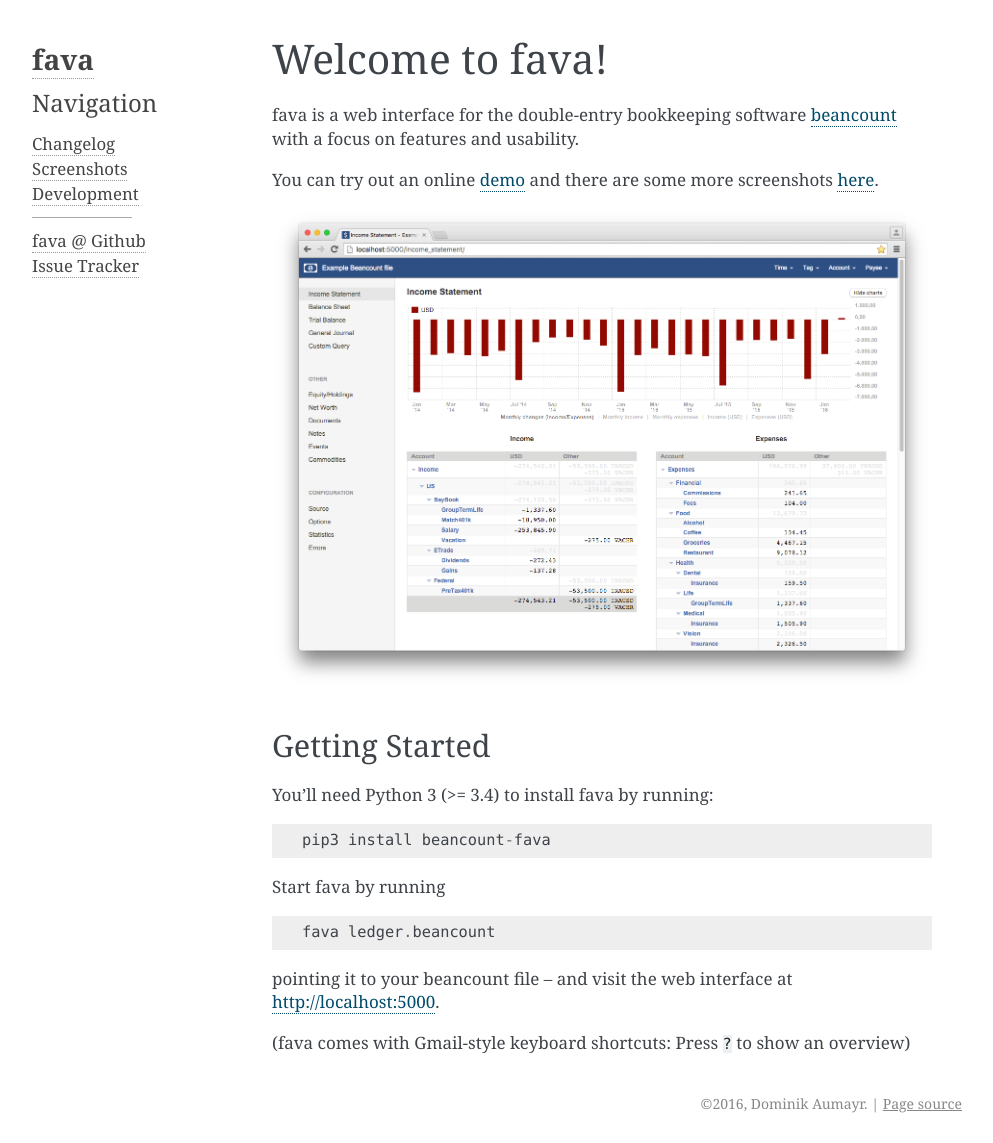
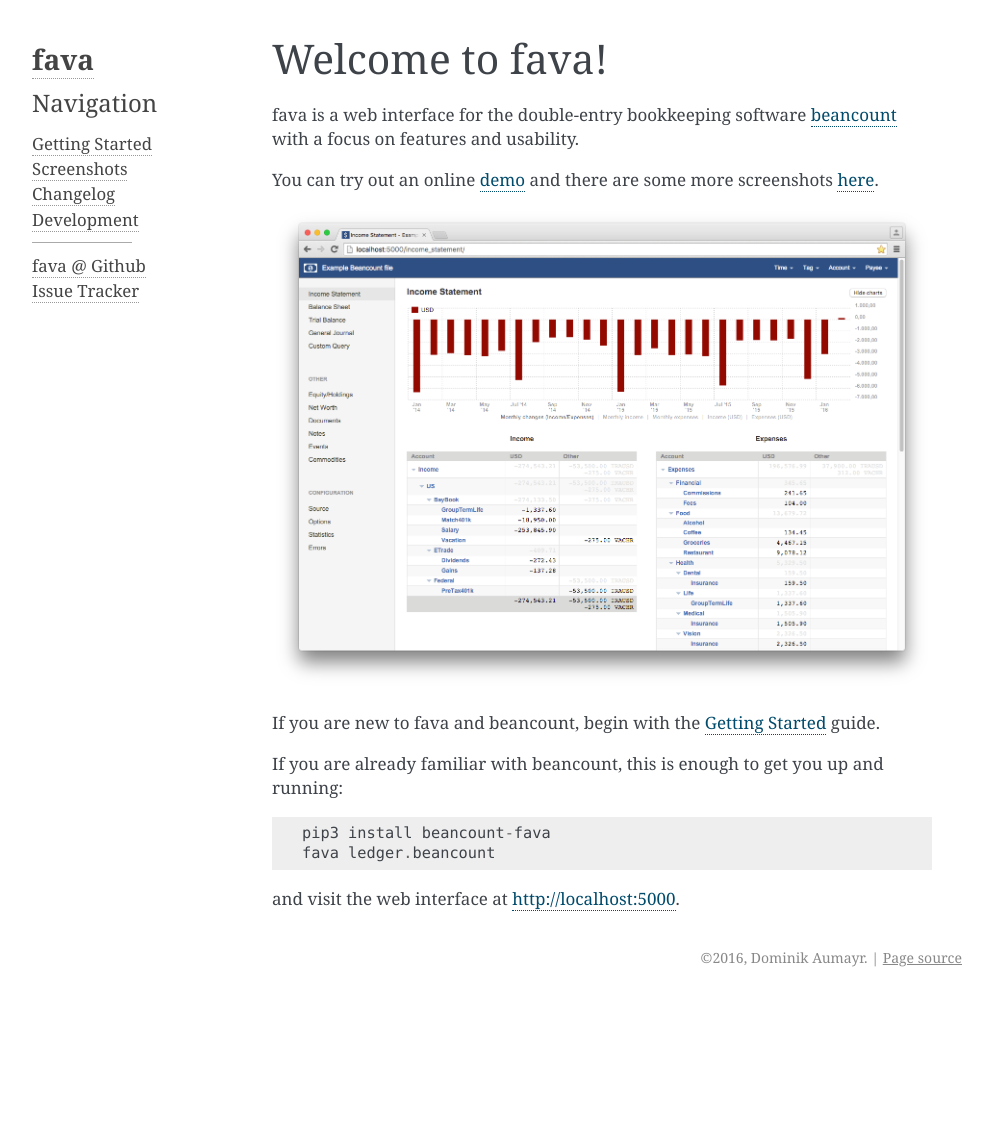
Before and after one commit to beancount/fava, a Sphinx documentation site: the page built from docs/index.rst, in a window 1280 px wide. Shown: the whole page, without its empty margins (148-1141 px from the left). Built offline with Sphinx 7.4.7, drawn with Linux system fonts in a browser that asks for light colours; after the commit the page ends 997 px from its top, so only the background shows below that.

Commit message:
docs: add 'Getting Started' guide

```diff
--- a/docs/index.rst
+++ b/docs/index.rst
@@ -16,19 +17,11 @@ are some more screenshots :doc:`here <screenshots>`.
 
 .. image:: screenshots/income-statement1.png
 
-Getting Started
----------------
+If you are new to fava and beancount, begin with the :doc:`usage` guide.
 
-You'll need Python 3 (>= 3.4) to install fava by running::
+If you are already familiar with beancount, this is enough to get you up and running::
 
     pip3 install beancount-fava
-
-Start fava by running ::
-
     fava ledger.beancount
 
-pointing it to your beancount file -- and visit the web interface at
-`http://localhost:5000 <http://localhost:5000>`__.
-
-(fava comes with Gmail-style keyboard shortcuts: Press ``?`` to show an
-overview)
+and visit the web interface at `http://localhost:5000 <http://localhost:5000>`__.
```
Also changed, not shown: other parts of docs/index.rst (+2 -1 lines), docs/usage.rst (added, +42 -0 lines).
